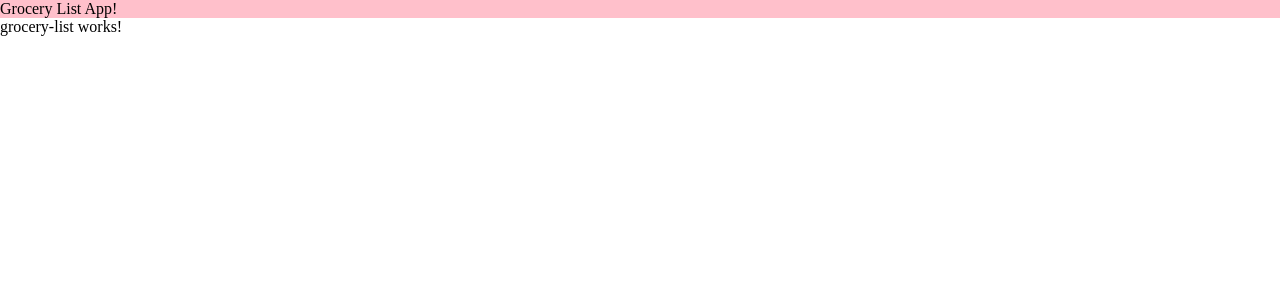
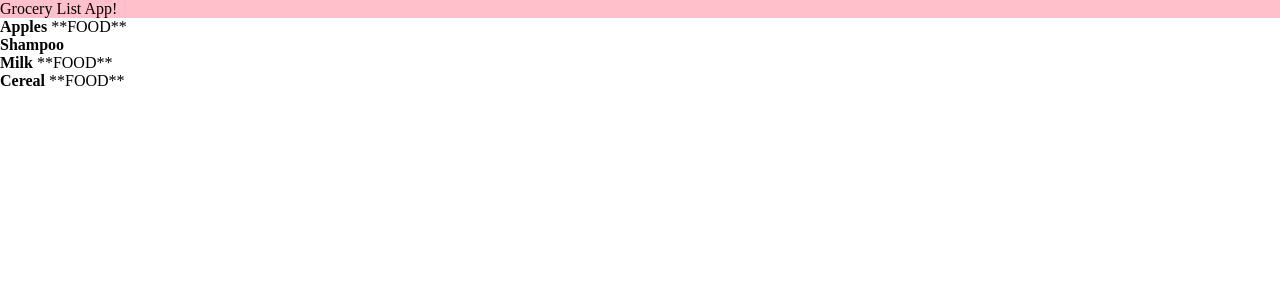
Before and after one commit to dstanich/intro-to-angular-presentation, an Angular app in the folder examples/: page / in a window 1280 px wide. Shown: the top 300 px of the page. Built offline with nearby package versions, Linux system fonts and the light colour scheme.

Commit message:
add steps

```diff
--- a/examples/src/app/app.component.html
+++ b/examples/src/app/app.component.html
@@ -1,2 +1,2 @@
 <app-header></app-header>
-<app-grocery-list></app-grocery-list>
+<app-grocery-list [items]="groceries"></app-grocery-list>
--- a/examples/src/app/app.component.ts
+++ b/examples/src/app/app.component.ts
@@ -6,5 +6,27 @@ import { Component } from '@angular/core';
   styleUrls: ['./app.component.css']
 })
 export class AppComponent {
-  title = 'app';
+  private groceries: Array<Grocery> = [
+    {
+      name: 'Apples',
+      isFood: true
+    },
+    {
+      name: 'Shampoo',
+      isFood: false
+    },
+    {
+      name: 'Milk',
+      isFood: true
+    },
+    {
+      name: 'Cereal',
+      isFood: true
+    }
+  ];
 }
+
+export interface Grocery {
+  name: string;
+  isFood: boolean;
+}
--- a/examples/src/app/grocery-list/grocery-item/grocery-item.component.html
+++ b/examples/src/app/grocery-list/grocery-item/grocery-item.component.html
@@ -1,3 +1,4 @@
-<p>
-  grocery-item works!
-</p>
+<b>{{item.name}}</b>
+<span *ngIf="item.isFood">
+  **FOOD**
+</span>
--- a/examples/src/app/grocery-list/grocery-list.component.html
+++ b/examples/src/app/grocery-list/grocery-list.component.html
@@ -1,3 +1,3 @@
-<p>
-  grocery-list works!
+<p *ngFor="let grocery of items">
+  <app-grocery-item [item]="grocery"></app-grocery-item>
 </p>
```
Also changed, not shown: examples/src/app/app.module.ts (+7 -1 lines), examples/src/app/grocery-list/grocery-item/grocery-item.component.ts (+5 -5 lines), examples/src/app/grocery-list/grocery-list.component.ts (+5 -5 lines), 1 other file (tests, documents, lock files or other folders).
